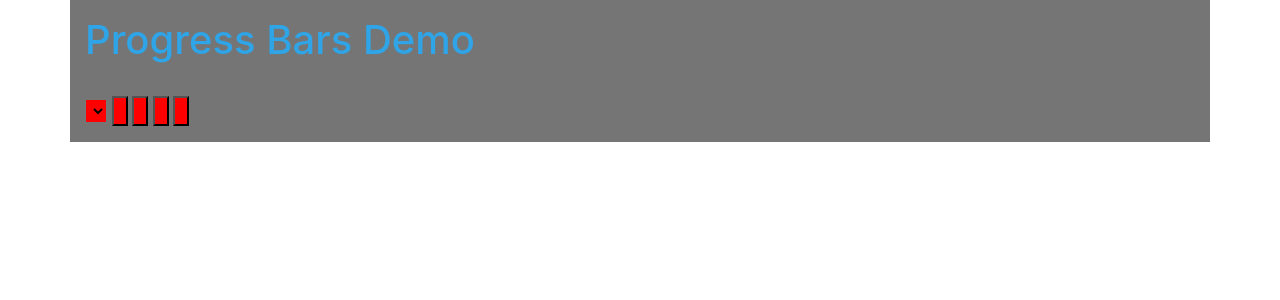
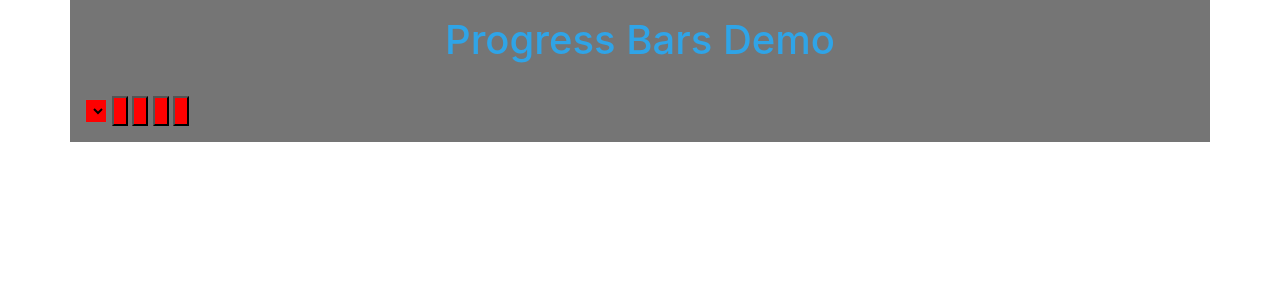
Before and after one commit to Helenovs/Progress-Bar, a PHP site: page / in a window 1280 px wide. Shown: the top 300 px of the page. Run offline with PHP 8.4, Linux system fonts and the light colour scheme; lists and menus that the app fills with data are empty.

Commit message:
New styles

```diff
--- a/css/style.css
+++ b/css/style.css
@@ -4,6 +4,9 @@
   background-color: rgba(25, 25, 25, 0.6);
   padding: 1em;
   /* font-size: 140%; */
+}
+h1 {
+  text-align: center;
 }
 
 #divBarContainer{
--- a/js/common.js
+++ b/js/common.js
@@ -1,4 +1,5 @@
-function get(url) {
+
+  function get(url) {
   // Return a new promise.
   return new Promise(function(resolve, reject) {
     // Do the usual XHR stuff
```
Also changed, not shown: js/api.js (+3 -10 lines), js/main.js (+5 -13 lines).
